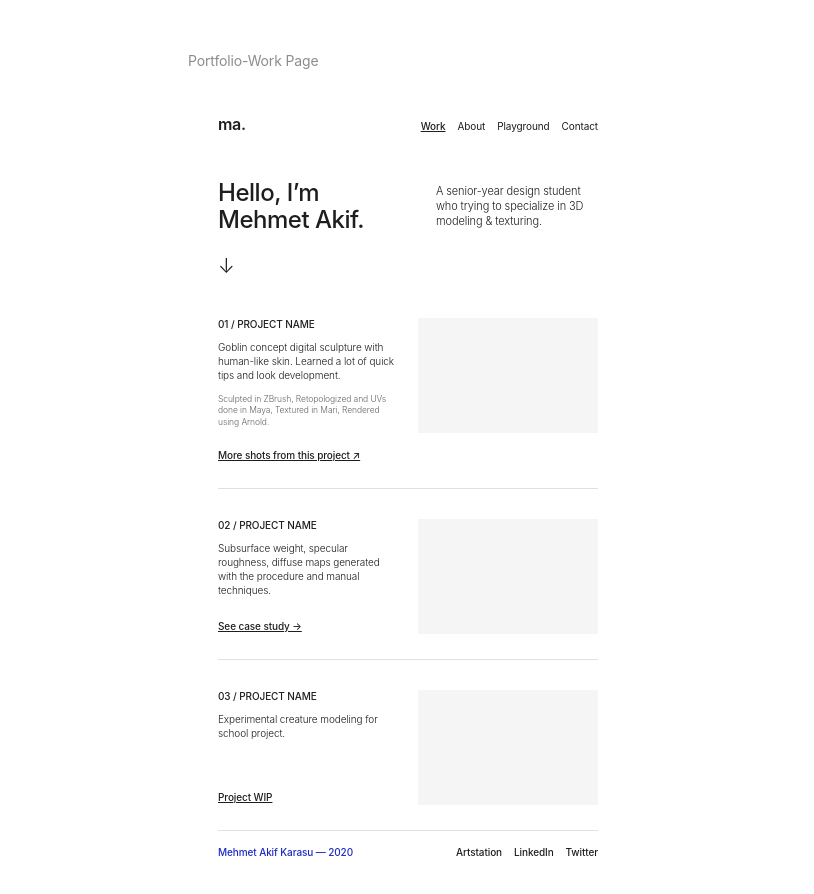
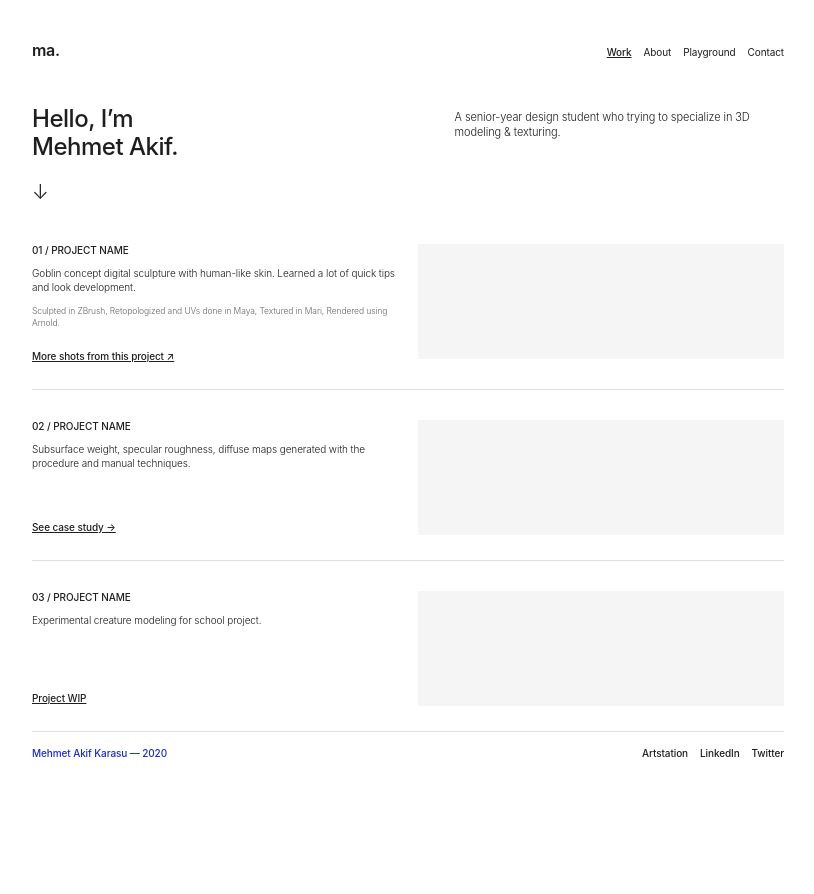
Before and after one commit to moyeba29/portfolio, a Next.js app: page / in a window 1280 px wide. Shown: the top 894 px of the page, without its empty margins (232-1046 px from the left). After the commit the page ends 800 px from the top, so only its background shows below. Built offline with nearby package versions, Linux system fonts and the light colour scheme.

Commit message:
Fix: affichage du projet en plein ecran sans la maquette grise

```diff
--- a/src/app/globals.css
+++ b/src/app/globals.css
@@ -12,28 +12,25 @@ body {
 .container-global {
     display: flex;
     justify-content: center;
-    gap: 40px;
-    padding: 40px;
+    padding: 0;
     background-color: #ffffff;
 }
 
 .colonne-page {
     display: flex;
     flex-direction: column;
+    width: 100%;
+    max-width: 800px;
 }
 
 .titre-colonne {
-    font-size: 14px;
-    color: #8C8C8C;
-    margin-bottom: 10px;
-    font-weight: 400;
-    letter-spacing: -0.01em;
+    display: none;
 }
 
 .page-rendu {
     background-color: #ffffff;
-    width: 440px;
-    padding: 35px 30px;
+    width: 100%;
+    padding: 40px 24px;
     box-sizing: border-box;
 }
 
```
